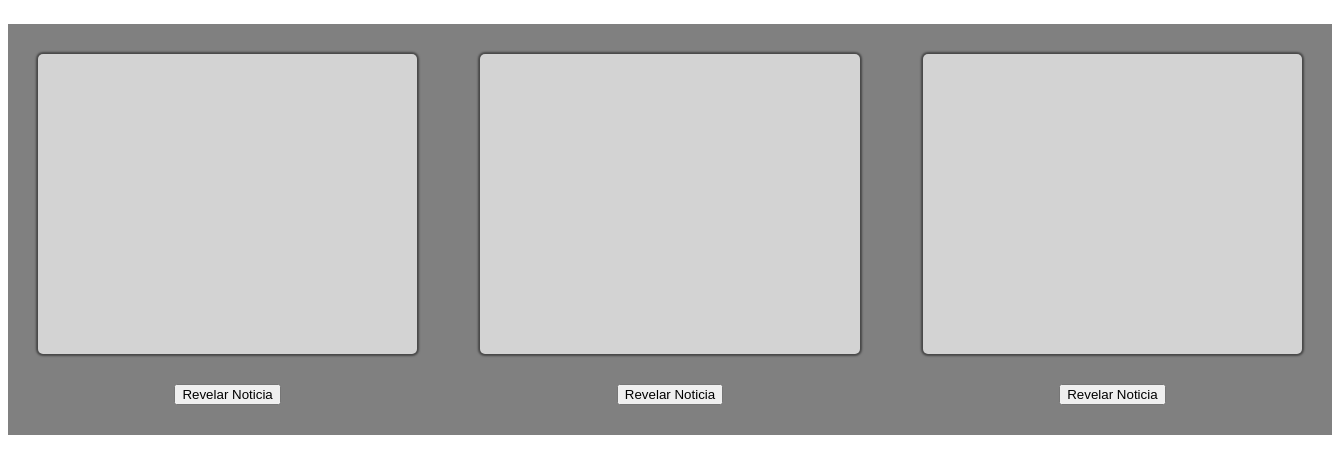
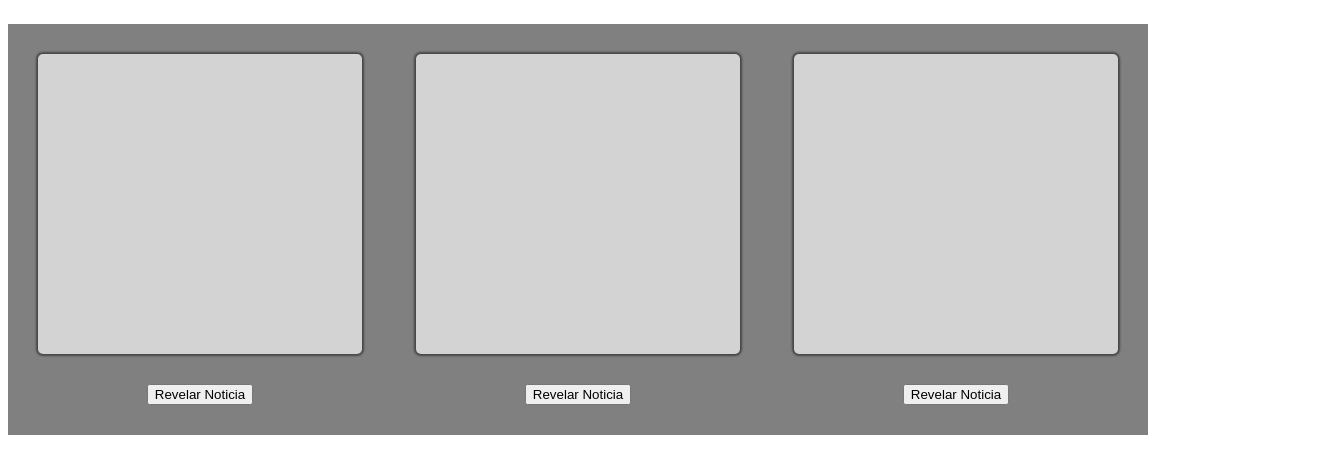
Before and after one commit to LauchaQ2/ScrollReveal, a plain HTML site: page index.html in a window 1280 px wide. Shown: the part 58-532 px from the top of the page, 1332 px wide, since content can reach past the window. Drawn offline with nearby package versions, Linux system fonts and the light colour scheme.

Commit message:
Update style.css

```diff
--- a/style.css
+++ b/style.css
@@ -7,7 +7,7 @@
     visibility: hidden;
 }
 .container{
-    width: 100%;
+    width: 1080px;
     height: auto;
     background-color: grey;
     display: flex;
@@ -16,7 +16,7 @@
     padding: 30px;
 }
 .container2{
-    width: 100%;
+    width: 1080px;
     background-color: grey;
     display: flex;
     flex-direction: row;
```
